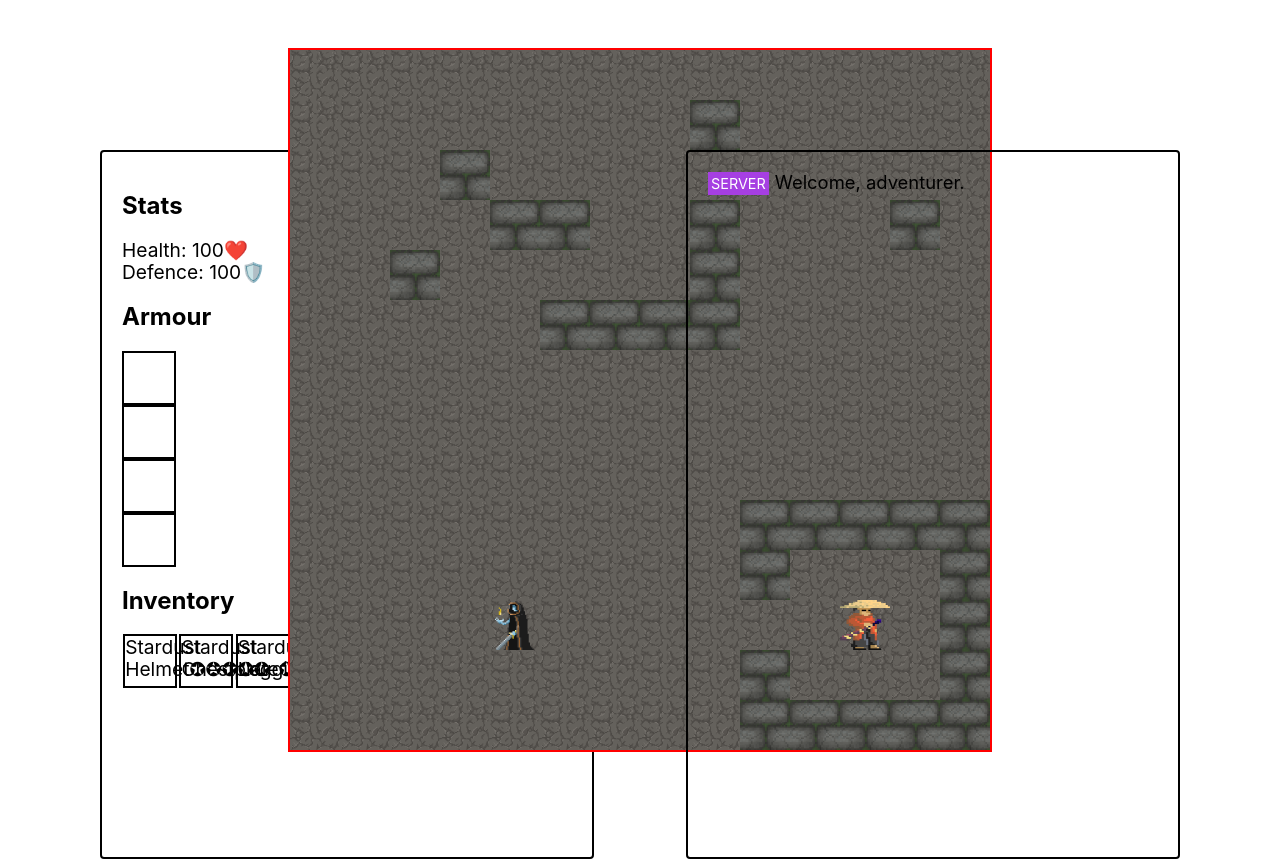
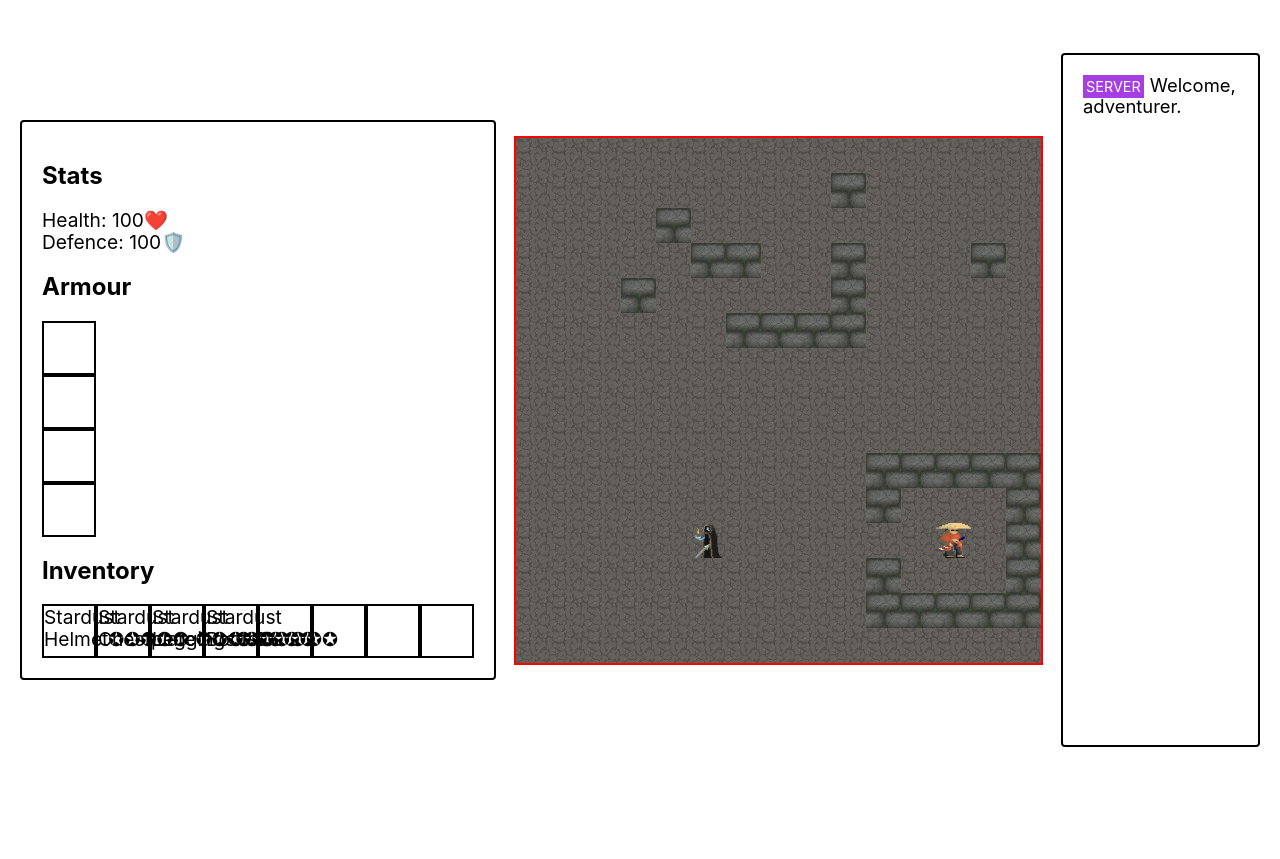
Before and after one commit to whatsaxis/MMORPG, a website built with Vite: page index.html in a window 1280 px wide. After the commit the page ends 800 px from the top, so only its background shows below. Built offline with nearby package versions, Linux system fonts and the light colour scheme.

Commit message:
⚒ Fixed CSS layout

```diff
--- a/src/Entity.ts
+++ b/src/Entity.ts
@@ -1,5 +1,6 @@
 import EnvironmentManager from './EnvironmentManager'
 import { Grid2D, SpriteImage, EntityOptions } from './types'
+import CELL from './canvas'
 
 
 abstract class Entity {
@@ -11,7 +12,7 @@ abstract class Entity {
         this.position = options.position
 
         if (options.scale) this.scale = options.scale
-        else this.scale = { x: 50, y: 50 }
+        else this.scale = { x: CELL, y: CELL }
 
         if (options.sprite && options.sprite?.src) this.sprite = options.sprite
 
--- a/src/canvas.ts
+++ b/src/canvas.ts
@@ -2,24 +2,23 @@ import EnvironmentManager from './EnvironmentManager'
 import { canvas } from './main'
 
 /*
-* Automatically resize the canvas based on window size
+* Set initial canvas size based on screen size
 */
 
-const DIMENSIONS = 700
-const LIMIT = DIMENSIONS + (DIMENSIONS * 0.1)
+const CELL = 35
+const WIDTH = 15
+
+export const DIMENSIONS = CELL * WIDTH
+export const SPEED = CELL / 5
 
 export function resize() {
     if (!canvas) return
 
-    canvas.width = window.innerWidth > LIMIT ?
-        DIMENSIONS :
-        Math.floor(window.innerWidth * 0.9)
-
-    canvas.height = window.innerHeight > LIMIT ?
-        DIMENSIONS :
-        Math.floor(window.innerHeight * 0.9)
+    canvas.width = DIMENSIONS
+    canvas.height = DIMENSIONS
 
     EnvironmentManager.draw()
 }
 
-window.addEventListener('resize', resize)
+
+export default CELL
--- a/src/collisions.ts
+++ b/src/collisions.ts
@@ -1,4 +1,5 @@
 import { Point } from './types'
+import { SPEED } from './canvas'
 
 
 function range(value: number, min: number, max: number) {
@@ -6,11 +7,11 @@ function range(value: number, min: number, max: number) {
 }
 
 export function isColliding(a: Point, b: Point) {
-    const x = range(a.position.x, b.position.x, (b.position.x + b.scale.x) - 10) ||
-              range(b.position.x, a.position.x, (a.position.x + a.scale.x) - 10)
+    const x = range(a.position.x, b.position.x, (b.position.x + b.scale.x) - SPEED) ||
+              range(b.position.x, a.position.x, (a.position.x + a.scale.x) - SPEED)
 
-    const y = range(a.position.y, b.position.y, (b.position.y + b.scale.y) - 10) ||
-              range(b.position.y, a.position.y, (a.position.y + a.scale.y) - 10)
+    const y = range(a.position.y, b.position.y, (b.position.y + b.scale.y) - SPEED) ||
+              range(b.position.y, a.position.y, (a.position.y + a.scale.y) - SPEED)
 
     return x && y
 }
--- a/src/entities/Tile.ts
+++ b/src/entities/Tile.ts
@@ -12,7 +12,6 @@ class Tile extends Entity {
     constructor(options: EntityOptions) {
         super(options)
 
-        this.scale = { x: 50, y: 50 }
         this.sprite = { src: 'floor.png' }
     }
 
--- a/src/entities/Wall.ts
+++ b/src/entities/Wall.ts
@@ -12,7 +12,6 @@ class Wall extends Entity {
     constructor(options: EntityOptions) {
         super(options)
 
-        this.scale = { x: 50, y: 50 }
         this.sprite = { src: 'wall.png' }
     }
 
--- a/src/events/handlers/MovementHandler.ts
+++ b/src/events/handlers/MovementHandler.ts
@@ -4,6 +4,7 @@ import EnvironmentManager from '../../EnvironmentManager'
 import { EventType } from '../Events'
 import { Point, EntityType, MovementDirection } from '../../types'
 
+import { DIMENSIONS, SPEED } from '../../canvas'
 import { isColliding } from '../../collisions'
 
 
@@ -22,20 +23,20 @@ EventManager.listen(EventType.ENTITY_MOVEMENT, (e) => {
         scale: { ...entity.scale }
     }
 
-    if (direction === MovementDirection.NORTH) playerVector.position.y -= 10
-    if (direction === MovementDirection.SOUTH) playerVector.position.y += 10
-    if (direction === MovementDirection.EAST) playerVector.position.x += 10
-    if (direction === MovementDirection.WEST) playerVector.position.x -= 10
+    if (direction === MovementDirection.NORTH) playerVector.position.y -= SPEED
+    if (direction === MovementDirection.SOUTH) playerVector.position.y += SPEED
+    if (direction === MovementDirection.EAST) playerVector.position.x += SPEED
+    if (direction === MovementDirection.WEST) playerVector.position.x -= SPEED
 
     // Out of bounds!
 
     const s = playerVector.scale
 
     if (
-        playerVector.position.y === 0 - 10          ||
-        playerVector.position.y + s.y === 700 + 10  ||
-        playerVector.position.x === 0 - 10          ||
-        playerVector.position.x + s.x === 700 + 10
+        playerVector.position.y === 0 - SPEED          ||
+        playerVector.position.y + s.y === DIMENSIONS + SPEED  ||
+        playerVector.position.x === 0 - SPEED          ||
+        playerVector.position.x + s.x === DIMENSIONS + SPEED
     ) return e.prevent()
 
     /*
--- a/src/main.ts
+++ b/src/main.ts
@@ -1,6 +1,7 @@
 // ? => https://gamedev.stackexchange.com/questions/182955/my-html-canvas-keep-flickering
 
 import EnvironmentManager from './EnvironmentManager'
+import CELL, { resize } from './canvas'
 
 import Player from './entities/Player'
 import NPC from './entities/NPC'
@@ -11,7 +12,6 @@ import Chat from './Chat'
 import { Grid2D, MessageType } from './types'
 
 import loadAssets from './AssetManager'
-import { resize } from './canvas'
 
 import './normalize.css'
 import './style.css'
@@ -31,20 +31,21 @@ let playerPos: Grid2D = { x: 9999, y: 9999 }
 // Map loading
 
 const map =
-`--------------
---------w-----
----w----------
-----ww--w---w-
---w-----w-----
------wwww-----
---------------
---------------
---------------
----------wwwww
----------w---w
-----p------n-w
----------w---w
----------wwwww
+`---------------
+---------w-----
+----w----------
+-----ww--w---w-
+---w-----w-----
+------wwww-----
+---------------
+---------------
+---------------
+----------wwwww
+----------w---w
+-----p------n-w
+----------w---w
+----------wwwww
+---------------
 `
 
 let y = 0
@@ -55,7 +56,7 @@ for (const row of map.split('\n')) {
     for (const block of [...row]) {
         x++
 
-        const pos = { x: (x - 1) * 50, y: y * 50 }
+        const pos = { x: (x - 1) * CELL, y: y * CELL }
 
         if (block === '-' || block === 'p' || block === 'n') {
             new Tile({ position: pos })
--- a/src/style.css
+++ b/src/style.css
@@ -7,30 +7,29 @@
   font-family: -apple-system, BlinkMacSystemFont, 'Segoe UI', Roboto, Oxygen, Ubuntu, Cantarell, 'Open Sans', 'Helvetica Neue', sans-serif;
 }
 
+body {
+  height: 100vh;
+
+  display: flex;
+
+  flex-direction: row;
+
+  justify-content: space-between;
+  align-items: center;
+}
+
 #canvas {
-  position: absolute;
-
-  left: 50%;
-  top: 50%;
-  transform: translate(-50%, -50%);
-
   outline: 2px solid red;
 }
 
 /* Chat container */
 
 #chat {
-  position: absolute;
+  padding: 20px;
+  margin: 20px;
 
-  height: 665px;
-  width: 450px;
-
-  right: 0;
-
-  padding: 20px;
-
-  margin-top: 150px;
-  margin-right: 100px;
+  width: 350px;
+  height: 650px;
 
   border: 2px solid #000;
   border-radius: 4px;
@@ -45,20 +44,11 @@
 /* Stats container */
 
 #stats {
-  position: absolute;
-
   display: flex;
   flex-direction: column;
 
-  height: 665px;
-  width: 450px;
-
-  left: 0;
-
   padding: 20px;
-
-  margin-top: 150px;
-  margin-left: 100px;
+  margin: 20px;
 
   border: 2px solid #000;
   border-radius: 4px;
```
Also changed, not shown: 1 other file.
